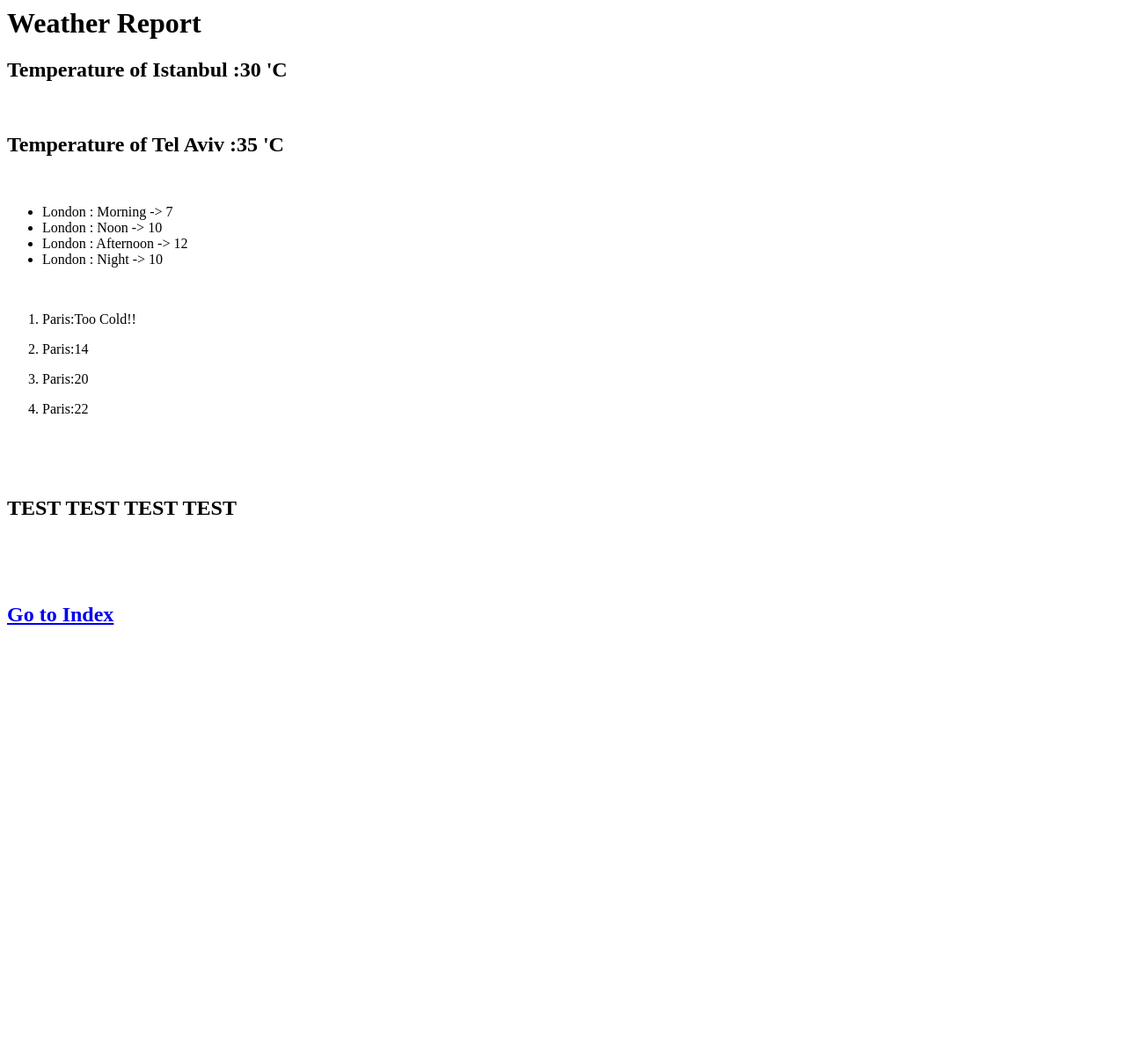
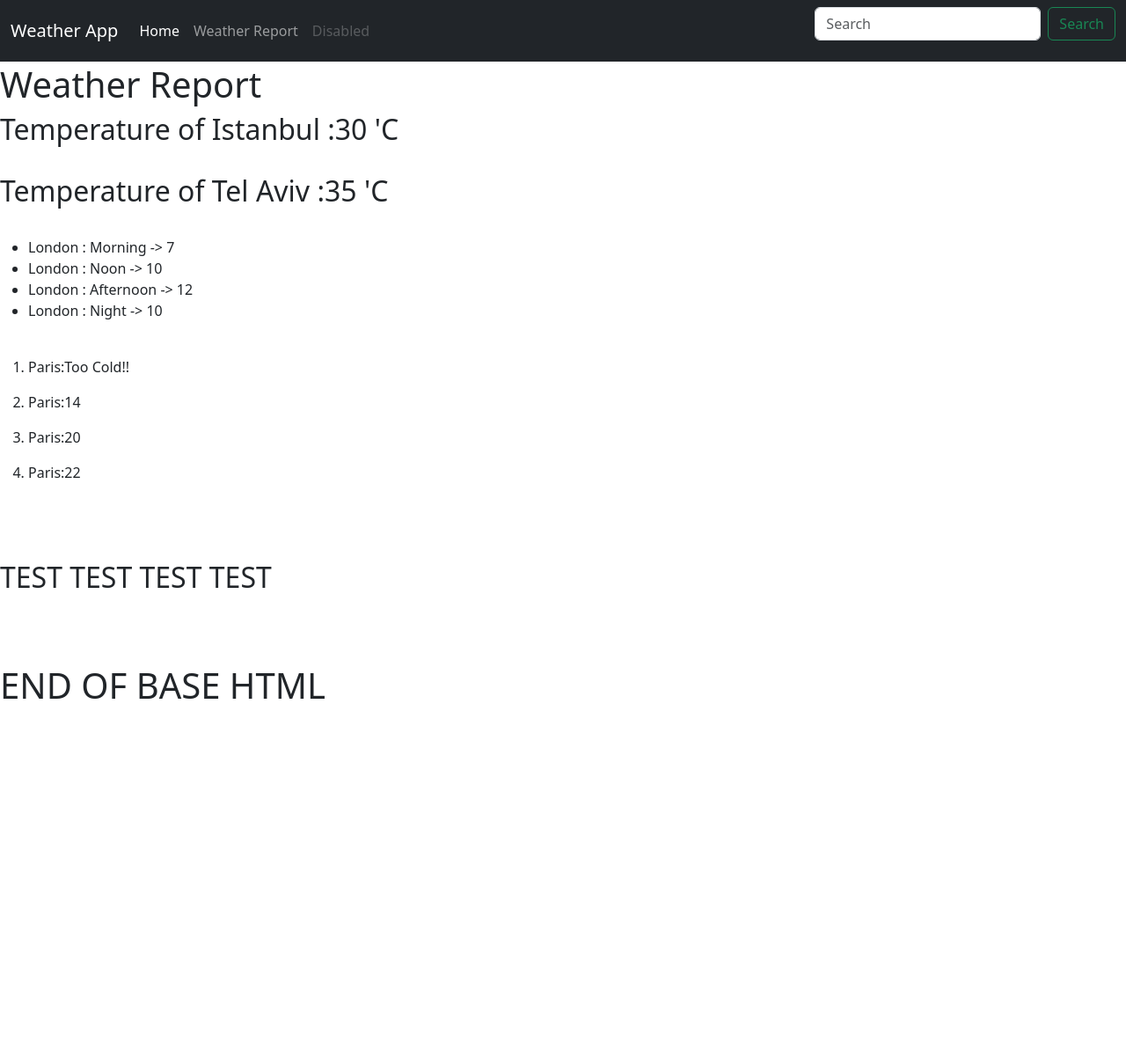
Before and after one commit to umutsarperuzun/django_templates, a Django app: page /template_app/weather/ in a window 1280 px wide. Shown: the whole page at 88% size. Before the commit the page ends 710 px from the top, so only its background shows below. Run offline with Django 5.2, Linux system fonts and the light colour scheme.

Commit message:
Update base template with Bootstrap navbar and Django URL links for Home and Weather Report pages

```diff
--- a/django_templates_project/template_app/templates/template_app/weather.html
+++ b/django_templates_project/template_app/templates/template_app/weather.html
@@ -1,10 +1,5 @@
-<html lang="en">
-  <head>
-    <meta charset="UTF-8" />
-    <meta name="viewport" content="width=device-width, initial-scale=1.0" />
-    <title>Weather</title>
-  </head>
-  <body>
+{% extends 'base.html' %}
+{%block content%}
 <h1>Weather Report</h1>
 <!--Jinja syntax-->
 
@@ -28,13 +23,12 @@
   {%endif%} {% endfor %}
 </ol>
 {% endif %}
-    <br>
-    <br>
-    <br>
+<br />
+<br />
+<br />
 <h2>{{Test | upper}}</h2>
-    <br>
-    <br>
-    <br>
-    <h2><a href="{% url 'template_app:index' %}">Go to Index</a></h2>
-  </body>
-</html>
+<br />
+<br />
+<br />
+<!-- <h2><a href="{% url 'template_app:index' %}">Go to Index</a></h2> -->
+{% endblock %}
--- a/django_templates_project/templates/base.html
+++ b/django_templates_project/templates/base.html
@@ -86,12 +86,17 @@
       .bd-mode-toggle .dropdown-menu .active .bi {
         display: block !important;
       }
+      /* Show it is fixed to the top */
+      body {
+        min-height: 75rem;
+        padding-top: 4.5rem;
+      }
     </style>
   </head>
   <body>
     <nav class="navbar navbar-expand-md navbar-dark fixed-top bg-dark">
       <div class="container-fluid">
-        <a class="navbar-brand" href="#">Fixed navbar</a>
+        <a class="navbar-brand" href="#">Weather App</a>
         <button
           class="navbar-toggler"
           type="button"
@@ -106,9 +111,9 @@
         <div class="collapse navbar-collapse" id="navbarCollapse">
           <ul class="navbar-nav me-auto mb-2 mb-md-0">
             <li class="nav-item">
-              <a class="nav-link active" aria-current="page" href="#">Home</a>
+              <a class="nav-link active" aria-current="page" href="{%url 'template_app:index' %}">Home</a>
             </li>
-            <li class="nav-item"><a class="nav-link" href="#">Link</a></li>
+            <li class="nav-item"><a class="nav-link" href="{%url 'template_app:weather' %}">Weather Report</a></li>
             <li class="nav-item">
               <a class="nav-link disabled" aria-disabled="true">Disabled</a>
             </li>
@@ -127,24 +132,8 @@
         </div>
       </div>
     </nav>
-    <br>
-    <br>
-    <br>
-    <br>
-    <br>
-    <br>
-    <br>
-    <br>
-    <br>
-    <br>
-    <br>
-    <br>
+    {% block content %} {% endblock %}
 
-
-        {% block content %}
-
-        {% endblock %}
-
-        <h1>END OF BASE HTML</h1>
+    <h1>END OF BASE HTML</h1>
   </body>
 </html>
```
Lines whose indentation alone changed are shown as unchanged.
